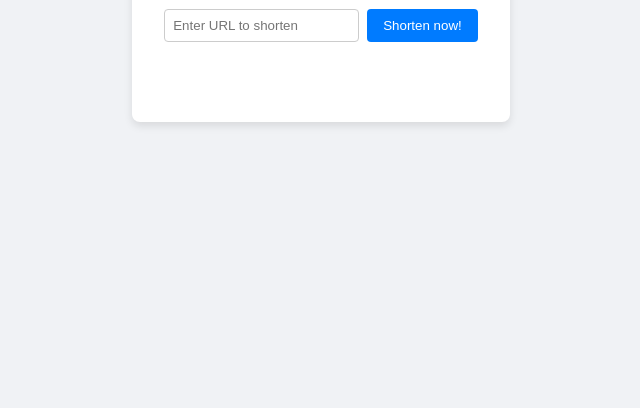
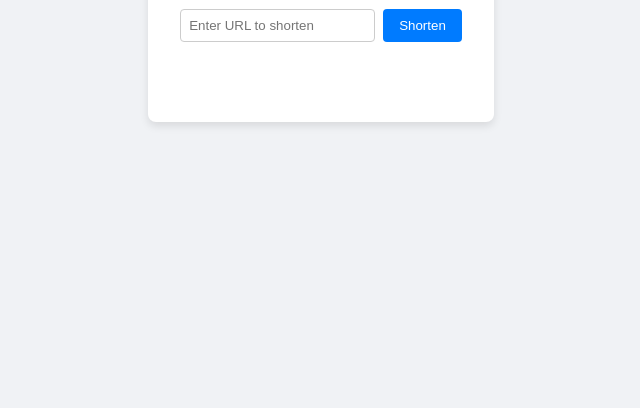
Before and after one commit to faizanfirdousi/url_shortener, a plain HTML site: page frontend/index.html in a window 1280 px wide. Shown: the part 392-800 px from the top of the page, without its empty margins (319-959 px from the left). Drawn offline with Linux system fonts and the light colour scheme.

Commit message:
test edit

```diff
--- a/frontend/index.html
+++ b/frontend/index.html
@@ -11,7 +11,7 @@
         <h1>URL Shortener</h1>
         <form id="shorten-form">
             <input type="url" id="url-input" placeholder="Enter URL to shorten" required>
-            <button type="submit">Shorten now!</button>
+            <button type="submit">Shorten</button>
         </form>
         <div id="result"></div>
     </div>
```
